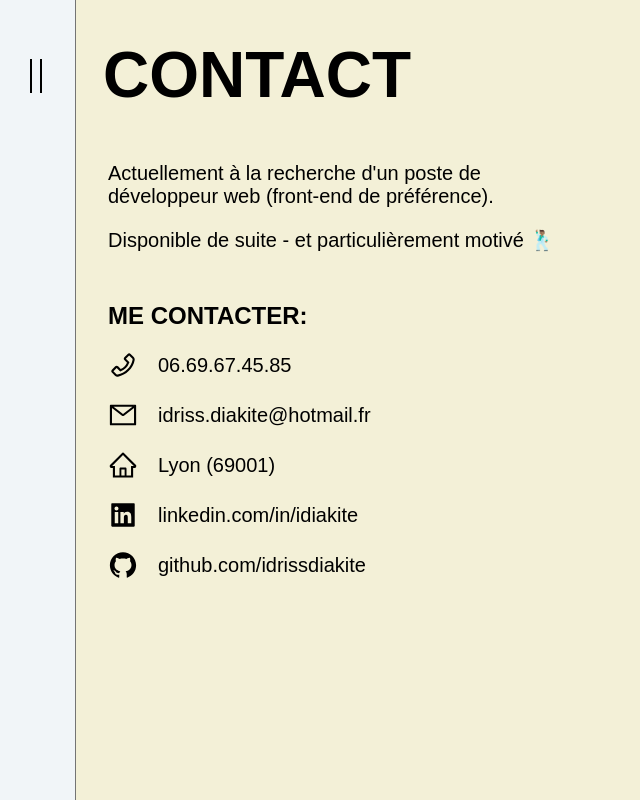
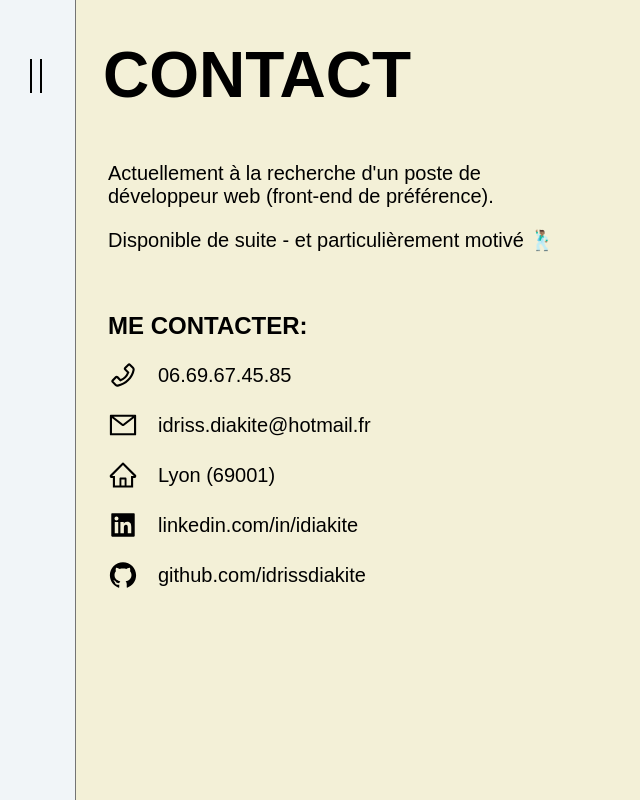
Before and after one commit to idrissdiakite/portfolio-react, a React (Create React App) app: page /contact in a window 1280 px wide. Shown: the whole page, without its empty margins (0-640 px from the left). Built offline with nearby package versions, Linux system fonts and the light colour scheme; a web font is replaced by a local one.

Commit message:
fix padding contact page

```diff
--- a/src/pages/Contact/style.scss
+++ b/src/pages/Contact/style.scss
@@ -20,7 +20,7 @@
     }
 
     .contact-container {
-      margin-top: 50px;
+      margin-top: 60px;
       ul li {
         display: flex;
         align-items: center;
```
